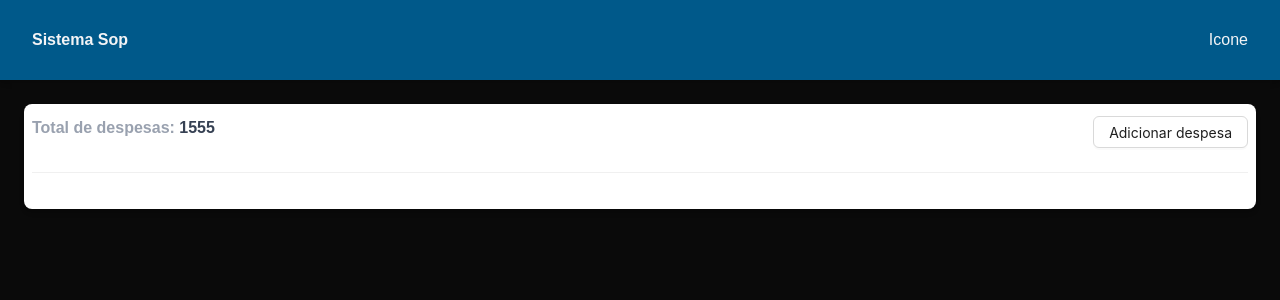
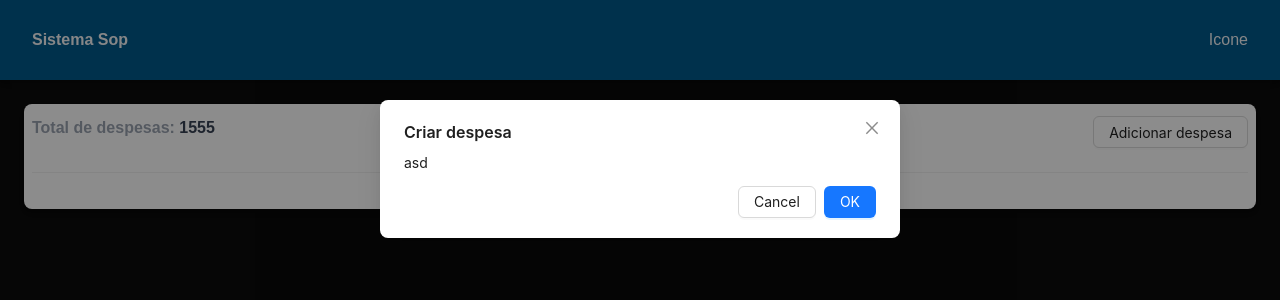
Before and after one commit to anderson-alves427/front-sop, a Next.js app: page / in a window 1280 px wide. Both pictures are taken after a click on the button "Adicionar despesa". Shown: the top 300 px of the page. Built offline with nearby package versions, Linux system fonts and the light colour scheme; what @ant-design/nextjs-registry would draw is missing.

Commit message:
feat: create generic modal

```diff
--- a/src/app/layout.tsx
+++ b/src/app/layout.tsx
@@ -1,4 +1,4 @@
-import '@ant-design/v5-patch-for-react-19';
+import "@ant-design/v5-patch-for-react-19";
 import type { Metadata } from "next";
 import { Geist, Geist_Mono } from "next/font/google";
 import "./globals.css";
@@ -25,7 +25,7 @@ export default function RootLayout({
   children: React.ReactNode;
 }>) {
   return (
-    <html lang="pt-br">
+    <html lang="en">
       <body
         className={`${geistSans.variable} ${geistMono.variable} antialiased`}
       >
--- a/src/app/page.tsx
+++ b/src/app/page.tsx
@@ -1,15 +1,15 @@
+import AddNewDespesa from "@/components/addNewDespesa";
 import Layout from "@/components/layout";
-import { Button, Divider } from "antd";
-
+import { Divider } from "antd";
 export default function Home() {
   return (
     <Layout>
       <div className="bg-white shadow-md rounded-lg py-3 px-2">
         <div className="flex justify-between">
-          <p className="text-gray-400 font-semibold">
+          <p className="text-gray-400  font-semibold">
             Total de despesas: <span className="text-gray-700">1555</span>
           </p>
-          <Button>Adicionar despesa</Button>
+          <AddNewDespesa />
         </div>
         <Divider />
       </div>
--- /dev/null
+++ b/src/components/addNewDespesa/index.tsx
@@ -0,0 +1,21 @@
+"use client";
+
+import { Button } from "antd";
+import { useState } from "react";
+import GenericModal from "../genericModal";
+
+export default function AddNewDespesa() {
+  const [isModalOpen, setIsModalOpen] = useState(false);
+  return (
+    <>
+      <Button onClick={() => setIsModalOpen(true)}>Adicionar despesa</Button>
+      <GenericModal
+        handleClose={() => setIsModalOpen(false)}
+        isModalOpen={isModalOpen}
+        title="Criar despesa"
+      >
+        <div>asd</div>
+      </GenericModal>
+    </>
+  );
+}
--- /dev/null
+++ b/src/components/genericModal/index.tsx
@@ -0,0 +1,22 @@
+import { Modal } from "antd";
+import { ReactNode } from "react";
+
+interface GenericModalProps {
+  title: string;
+  children: ReactNode;
+  isModalOpen: boolean;
+  handleClose: () => void;
+}
+
+export default function GenericModal({
+  title,
+  children,
+  isModalOpen,
+  handleClose,
+}: GenericModalProps) {
+  return (
+    <Modal title={title} open={isModalOpen} onCancel={handleClose}>
+      {children}
+    </Modal>
+  );
+}
```
